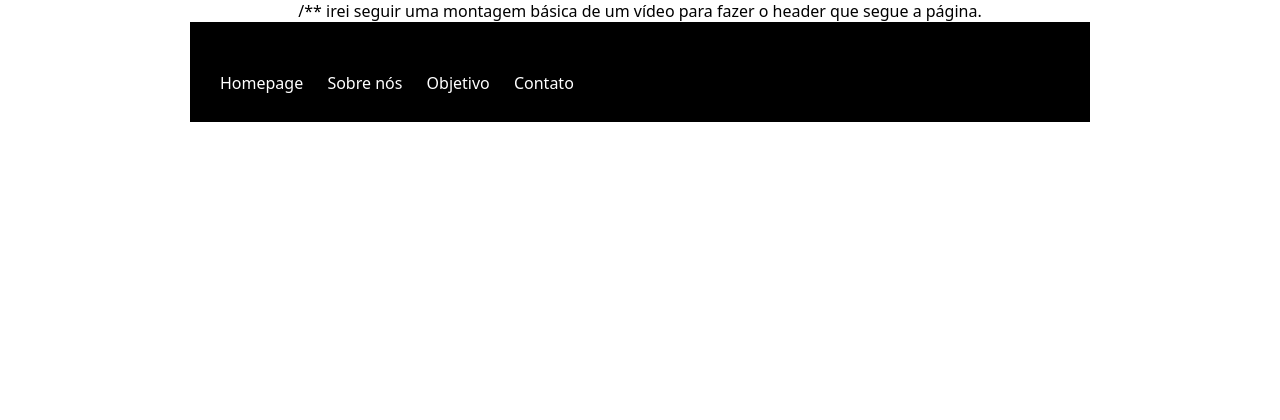
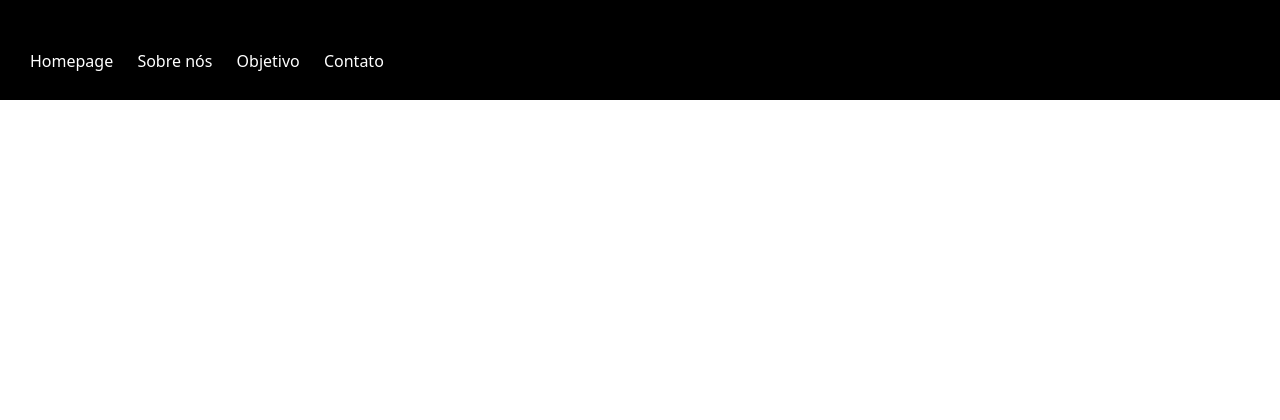
Before and after one commit to senacrs-emti/2025-3MA-cidadeconectada-G06, a PHP site: page /html/headerAcompanha.html in a window 1280 px wide. Shown: the top 420 px of the page. After the commit the page ends 100 px from the top, so only its background shows below. Run offline with PHP 8.4, Linux system fonts and the light colour scheme.

Commit message:
Continuação header que scrolla

```diff
--- a/css/header.css
+++ b/css/header.css
@@ -7,6 +7,7 @@ list-style: none;
 text-decoration: none;
 font-family: system-ui, -apple-system, BlinkMacSystemFont, 'Segoe UI', Roboto, Oxygen, Ubuntu, Cantarell, 'Open Sans', 'Helvetica Neue', sans-serif;
 scroll-behavior: smooth;
+transition: all ,4s ease-in-out;
 
 }
 
@@ -23,19 +24,30 @@ body{
 
 header {
 
-width: 900px;
+width: 100%;
 height: 100px;
 display: flex;
 justify-content: space-between;
 align-items: center;
 background-color: black;
 padding: 0 20px;
+position: fixed;
+top: 0;
 
 }
 
 .max{
 
     height: 100px;
+    background-color: black;
+
+}
+
+.min{
+
+    height: 80px;
+    background-color: black;
+
 
 }
 
@@ -57,14 +69,3 @@ color: white;
     width: 200px;
 
 }
-
-section:nth-child(odd), section:nth-child(even){
-
-    width: 900px;
-    height: 100vh;
-    background-color: transparent;
-    display: flex;
-    flex-direction: column;
-
-
-}
--- a/js/header.js
+++ b/js/header.js
@@ -0,0 +1 @@
+const header = document.querySelector("header")
```
